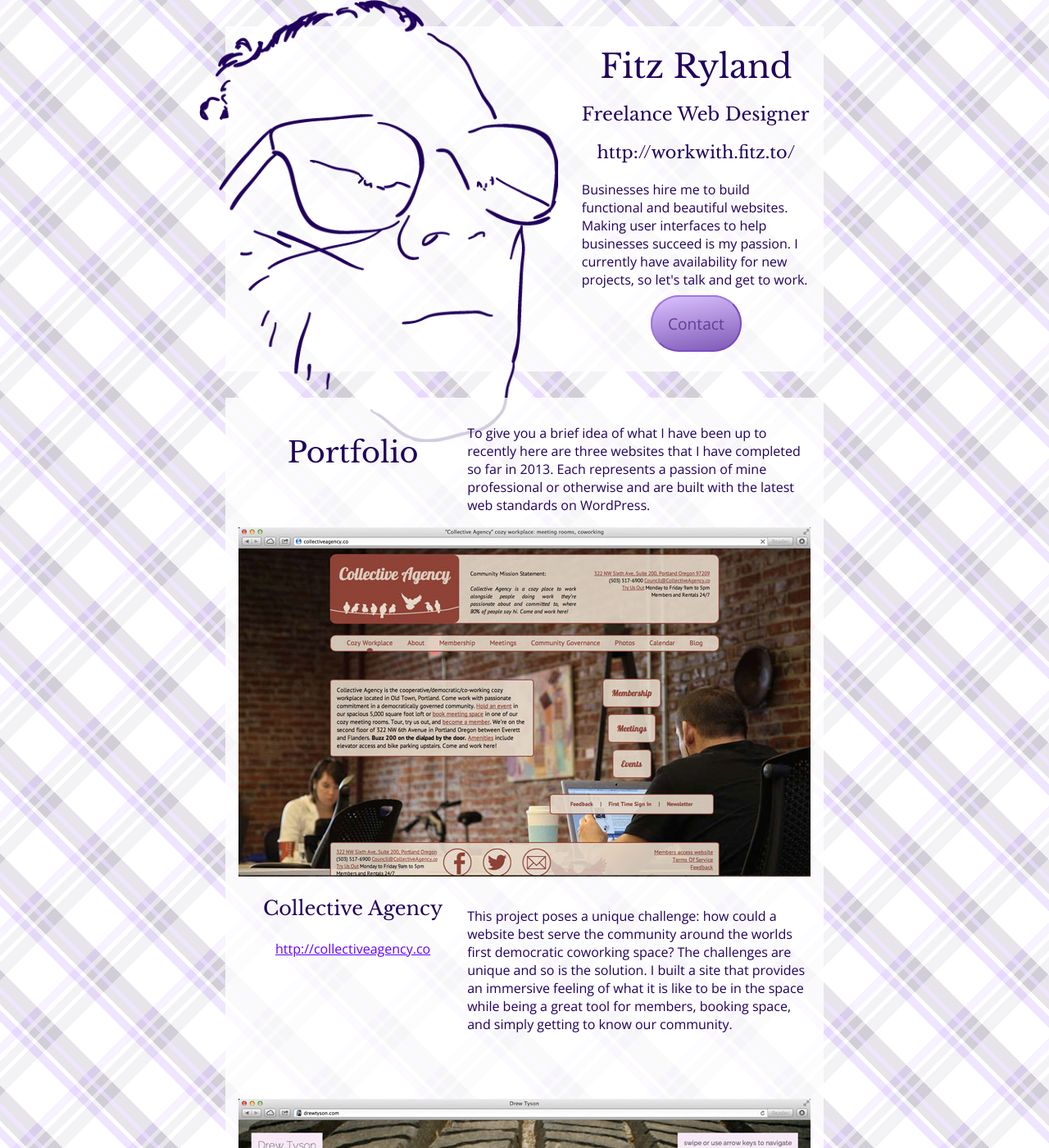
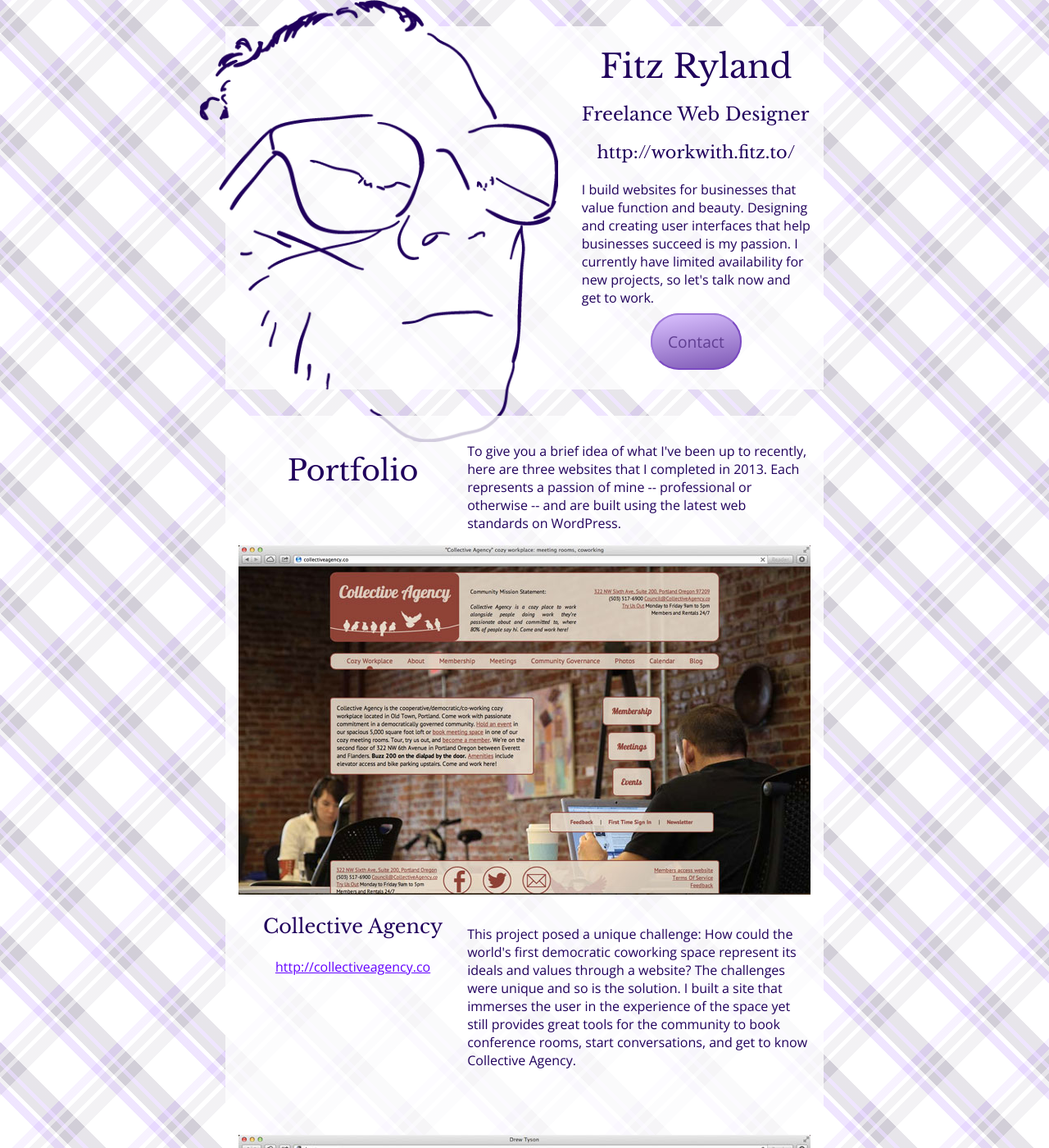
Before and after one commit to fitzryland/workwithfitzto, a Jekyll site: the page built from index.html, in a window 1280 px wide and 1400 px high. Shown: the whole window at 82% size. Built offline with Jekyll 4.4.1, drawn with Linux system fonts in a browser that asks for light colours; nearby versions of some CDN libraries; Markdown is read by kramdown in place of the engine named in the settings; some of the changed text lies outside the part shown.

Commit message:
william's content edits

```diff
--- a/_layouts/default.html
+++ b/_layouts/default.html
@@ -26,7 +26,7 @@
             </header>
             <section>
                 <h2 class="title">Portfolio</h2>
-                <p class="portDesc">To give you a brief idea of what I have been up to recently here are three websites that I have completed so far in 2013. Each represents a passion of mine professional or otherwise and are built with the latest web standards on WordPress.</p>
+                <p class="portDesc">To give you a brief idea of what I've been up to recently, here are three websites that I completed in 2013. Each represents a passion of mine -- professional or otherwise -- and are built using the latest web standards on WordPress.</p>
                 {% for project in site.categories.projects %}
                 <article class="project">
                     <a href="{{ project.link }}" target="_blank">
--- a/index.html
+++ b/index.html
@@ -6,7 +6,7 @@ bodyClass: home
 <h1>Fitz Ryland</h1>
 <h2>Freelance Web Designer</h2>
 <h3>http://workwith.fitz.to/</h3>
-<p>Businesses hire me to build functional and beautiful websites. Making user interfaces to help businesses succeed is my passion. I currently have availability for new projects, so let's talk and get to work.</p>
+<p>I build websites for businesses that value function and beauty. Designing and creating user interfaces that help businesses succeed is my passion. I currently have limited availability for new projects, so let's talk now and get to work.</p>
 <div class="buttonWrap">
     <a href="mailto:workwith@fitz.to" class="button">Contact</a>
 </div>
--- a/projects/_posts/2013-01-01-Bridgetown-Bass.MARKDOWN
+++ b/projects/_posts/2013-01-01-Bridgetown-Bass.MARKDOWN
@@ -3,4 +3,4 @@ title: Bridgetown Bass
 img: images/bridgetownbass.jpg
 link: http://bridgetownbass.com
 ---
-<p>With no centralized listing of all of the best electronic dance music in Portland making sure not to miss the best shows was difficult. Bridgetown Bass is the only place to catch all of the best bass shows in Portland. Check out Bridgetown Bass for an engaging tour through the upcoming Portland bass scene.</p>
+<p>Without a centralized listing of all the best electronic dance music in Portland, making sure not to miss the best shows was difficult. Bridgetown Bass is the place to stay up to date on all of the best bass shows in Portland. Filling a niche in our community, this site guides electronic dance music fans on a tour of the upcoming Portland bass scene.</p>
--- a/projects/_posts/2013-02-01-Drew-Tyson.MARKDOWN
+++ b/projects/_posts/2013-02-01-Drew-Tyson.MARKDOWN
@@ -3,4 +3,4 @@ title: Drew Tyson
 img: images/drewtyson.jpg
 link: http://drewtyson.com
 ---
-<p>Local photographer Drew Tyson approached me having been unable to find a portfolio site that was simple and intuitive enough to put his photography and business first. Whether in the field on a mobile device or in the office on a desktop this site provides a user experience that allows no distraction from Tyson's photography.</p>
+<p>Local photographer Drew Tyson approached me with the frustration of trying to find a portfolio site that was simple and intuitive enough to put his photography and business first. Whether in the field on a mobile device or in the office on a desktop, this site provides a user experience that allows no distraction from Tyson's photography.</p>
--- a/projects/_posts/2013-03-01-Collective-Agency.MARKDOWN
+++ b/projects/_posts/2013-03-01-Collective-Agency.MARKDOWN
@@ -3,4 +3,4 @@ title: Collective Agency
 img: images/collectiveagency.jpg
 link: http://collectiveagency.co
 ---
-<p>This project poses a unique challenge: how could a website best serve the community around the worlds first democratic coworking space? The challenges are unique and so is the solution. I built a site that provides an immersive feeling of what it is like to be in the space while being a great tool for members, booking space, and simply getting to know our community.</p>
+<p>This project posed a unique challenge: How could the world's first democratic coworking space represent its ideals and values through a website? The challenges were unique and so is the solution. I built a site that immerses the user in the experience of the space yet still provides great tools for the community to book conference rooms, start conversations, and get to know Collective Agency.</p>
```
